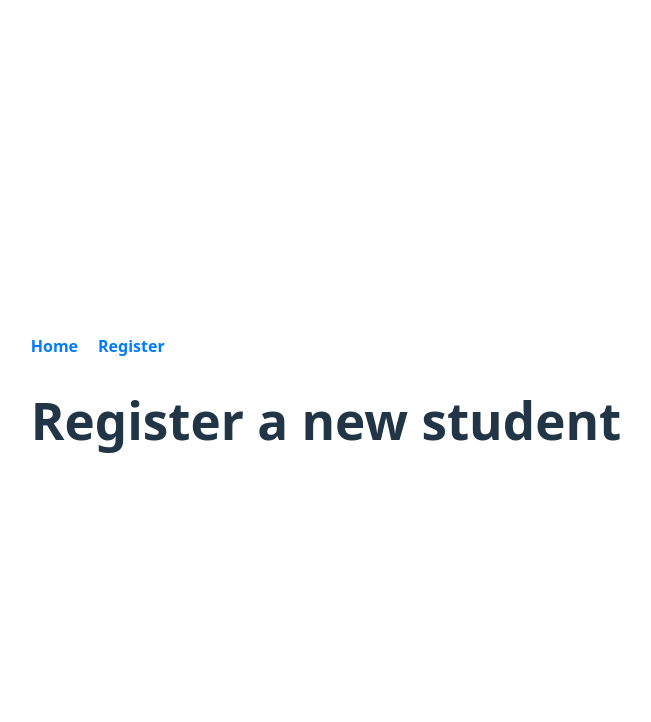
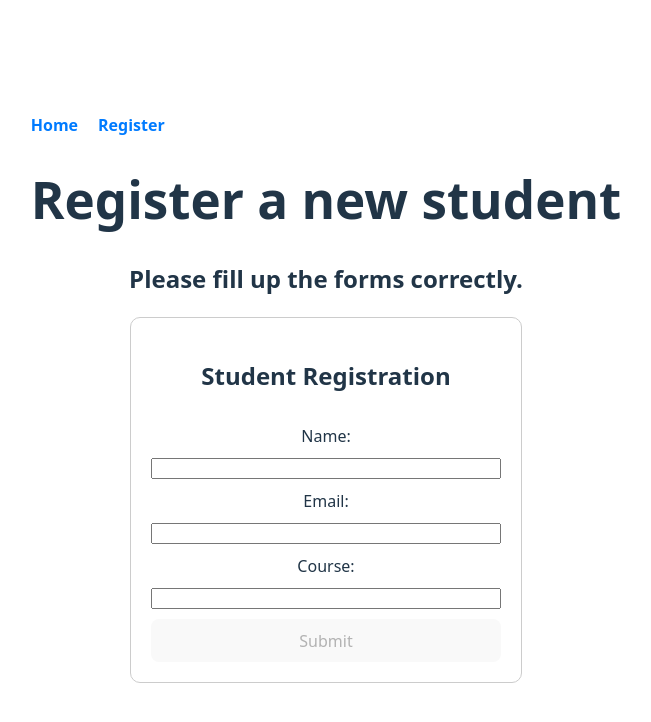
Before and after one commit to RAF-Besselink/midterm-activity-two, a React (Vite) app: page /register in a window 1280 px wide. Shown: the top 722 px of the page, without its empty margins (314-965 px from the left). Built offline with nearby package versions, Linux system fonts and the light colour scheme.

Commit message:
Implemented a Form validation

```diff
--- a/src/components/StudentForm.jsx
+++ b/src/components/StudentForm.jsx
@@ -0,0 +1,80 @@
+import { useState } from "react";
+
+export default function StudentForm({ addStudent }) {
+  const [form, setForm] = useState({
+    name: "",
+    email: "",
+    course: ""
+  });
+
+  const [errors, setErrors] = useState({});
+
+  const validate = (name, value) => {
+    let err = "";
+
+    if (name === "name" && !value.trim()) err = "Name is required.";
+    if (name === "email") {
+      if (!value.trim()) err = "Email is required.";
+      else if (!/^\S+@\S+\.\S+$/.test(value)) err = "Invalid email format.";
+    }
+    if (name === "course" && !value.trim()) err = "Course is required.";
+
+    setErrors(prev => ({ ...prev, [name]: err }));
+  };
+
+  const handleChange = (e) => {
+    const { name, value } = e.target;
+    validate(name, value);
+    setForm({ ...form, [name]: value });
+  };
+
+  const isInvalid = Object.values(errors).some(err => err !== "") ||
+                    !form.name || !form.email || !form.course;
+
+  const handleSubmit = (e) => {
+    e.preventDefault();
+    if (!isInvalid) {
+      addStudent(form);
+      setForm({ name: "", email: "", course: "" });
+      setErrors({});
+    }
+  };
+
+  return (
+    <form onSubmit={handleSubmit} style={styles.form}>
+      <h2>Student Registration</h2>
+
+      <label>Name:</label>
+      <input name="name" value={form.name} onChange={handleChange} />
+      {errors.name && <p style={styles.error}>{errors.name}</p>}
+
+      <label>Email:</label>
+      <input name="email" value={form.email} onChange={handleChange} />
+      {errors.email && <p style={styles.error}>{errors.email}</p>}
+
+      <label>Course:</label>
+      <input name="course" value={form.course} onChange={handleChange} />
+      {errors.course && <p style={styles.error}>{errors.course}</p>}
+
+      <button disabled={isInvalid}>Submit</button>
+    </form>
+  );
+}
+
+const styles = {
+  form: {
+    display: "flex",
+    flexDirection: "column",
+    width: "350px",
+    margin: "20px auto",
+    gap: "10px",
+    padding: "20px",
+    border: "1px solid #ccc",
+    borderRadius: "10px"
+  },
+  error: {
+    color: "red",
+    fontSize: "14px",
+    marginTop: "-5px"
+  }
+};
--- a/src/pages/Register.jsx
+++ b/src/pages/Register.jsx
@@ -1,10 +1,12 @@
-
+import StudentForm from "../components/StudentForm";
 
 const Register = () => {
 
 return (
     <>
        <h1>Register a new student</h1>
+       <h2>Please fill up the forms correctly.</h2>
+       <StudentForm />
     </>
     );
 
```
Also changed, not shown: src/components/StudentList.jsx (+17 -0 lines).
